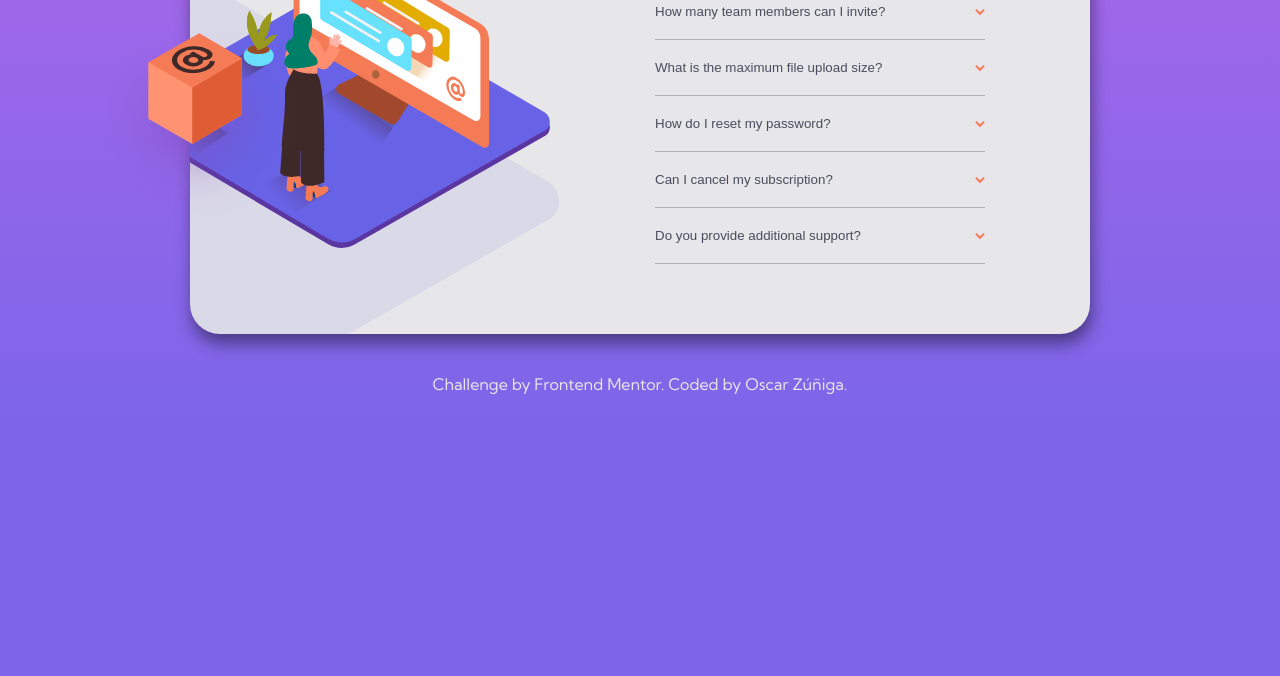
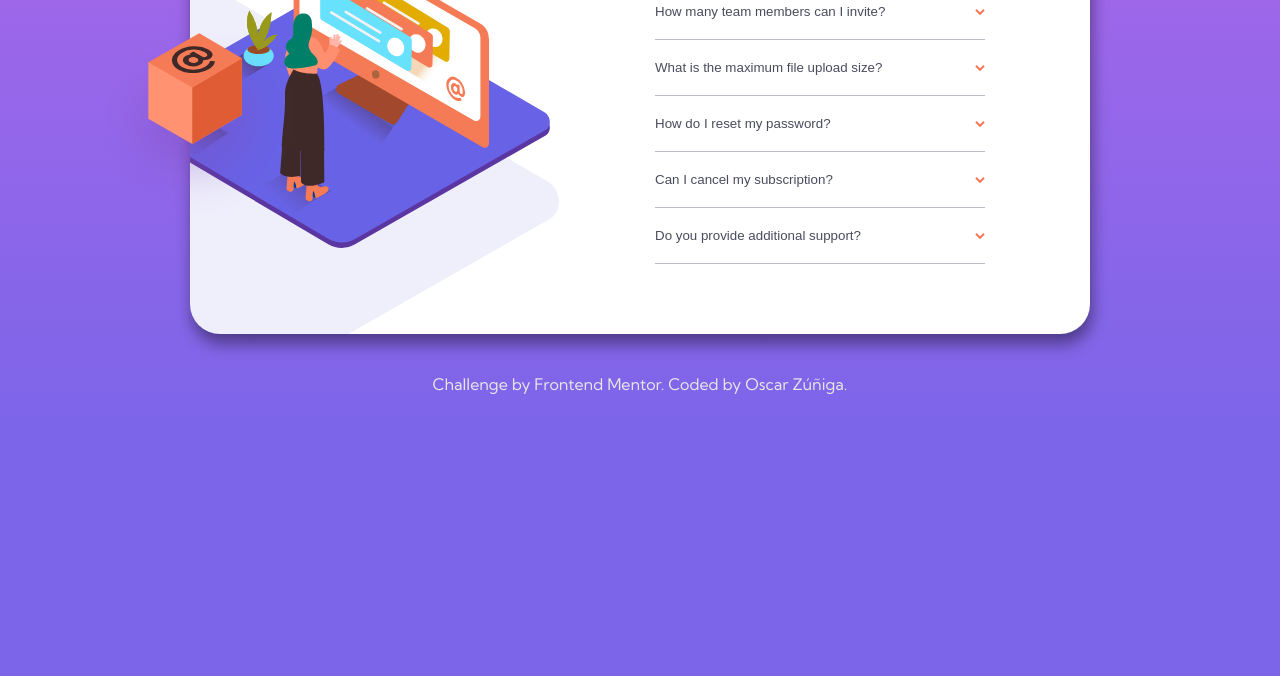
Before and after one commit to 1994oscar/faq-accordion-card-main-chlg-08, a website: page index.html in a window 1280 px wide. Shown: the part 224-900 px from the top of the page. Drawn offline with Linux system fonts and the light colour scheme.

Commit message:
Change color

```diff
--- a/sass/abstracts/_variables.scss
+++ b/sass/abstracts/_variables.scss
@@ -24,3 +24,4 @@ $dark-grayish-blue: hsl(240, 6%, 50%);
 //Dividers
 
 $light-grayish-blue: hsl(240, 5%, 91%);
+$white: #fff;
--- a/sass/components/_card.scss
+++ b/sass/components/_card.scss
@@ -2,7 +2,7 @@
 
     width: 32.5rem;
     height: auto;
-    background-color: $light-grayish-blue;
+    background-color: $white;
     border-radius: 3rem;
     box-shadow: 2px 10px 16px 0px rgba(0,0,0,0.42);
     -webkit-box-shadow: 2px 10px 16px 0px rgba(0,0,0,0.42);
```
Also changed, not shown: css/styles.css, 1 other file.
